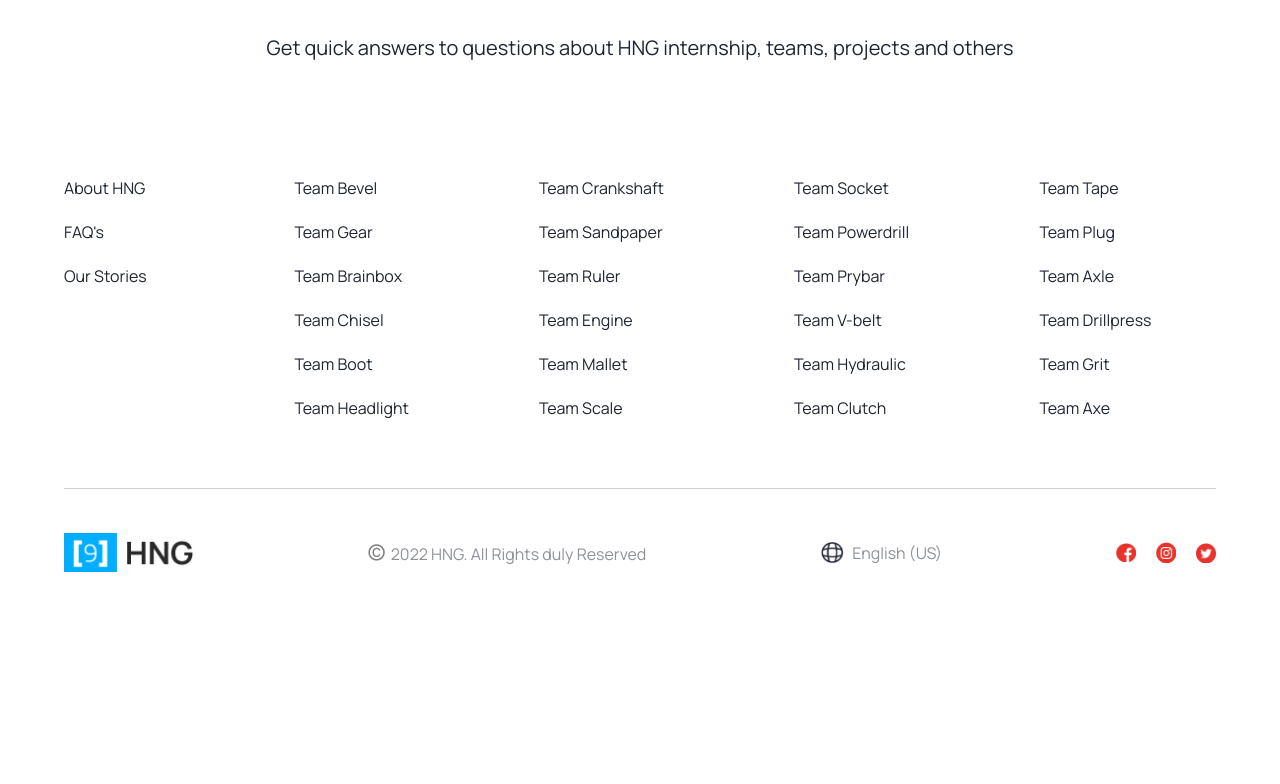
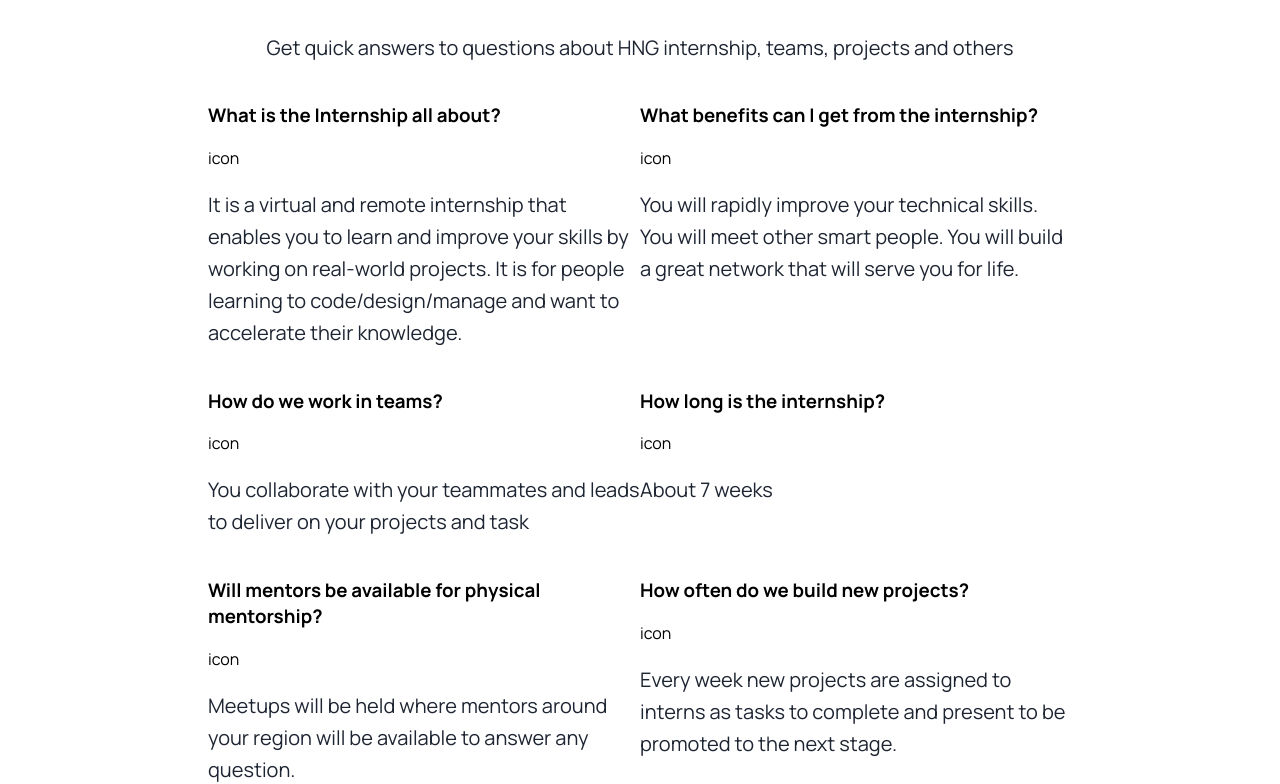
Before and after one commit to bimbo-ade/HNG-Task-4, a React (Create React App) app: page / in a window 1280 px wide. Shown: the part 279-1063 px from the top of the page. Before the commit the page ends 876 px from the top, so only its background shows below. Built offline with nearby package versions, Linux system fonts and the light colour scheme.

Commit message:
feat: question card

```diff
--- a/src/App.scss
+++ b/src/App.scss
@@ -130,6 +130,16 @@
       line-height: 32px;
     }
   }
+
+  .question-item-container {
+    width: 75%;
+    margin: 0 auto;
+    display: grid;
+    grid-template-columns: 50% 50%;
+    justify-content: space-between;
+    align-items: flex-start;
+    margin-bottom: 48px;
+  }
 }
 
 // TEAMS----
--- a/src/components/Questions.jsx
+++ b/src/components/Questions.jsx
@@ -1,5 +1,7 @@
 import React from "react";
+import { data } from "../data";
 
+import { data2 } from "../data";
 const Questions = () => {
   return (
     <div className="questions-container">
@@ -9,6 +11,35 @@
         Get quick answers to questions about HNG internship, teams, projects and
         others
       </p>
+
+      <div className="question-item-container">
+        {data.map((items, index) => {
+          return (
+            <div className="question-item">
+              <div className="question-title">
+                <h3>{items.Question}</h3>
+                <span>icon</span>
+              </div>
+              <div className="question-content">
+                <p>{items.Answer}</p>
+              </div>
+            </div>
+          );
+        })}
+        {data2.map((items, index) => {
+          return (
+            <div className="question-item">
+              <div className="question-title">
+                <h3>{items.Question}</h3>
+                <span>icon</span>
+              </div>
+              <div className="question-content">
+                <p>{items.Answer}</p>
+              </div>
+            </div>
+          );
+        })}
+      </div>
     </div>
   );
 };
--- a/src/data.js
+++ b/src/data.js
@@ -18,6 +18,9 @@
     Question: " How long is the internship?",
     Answer: " About 7 weeks",
   },
+];
+
+export const data2 = [
   {
     Question: " Will mentors be available for physical mentorship?",
     Answer:
```
